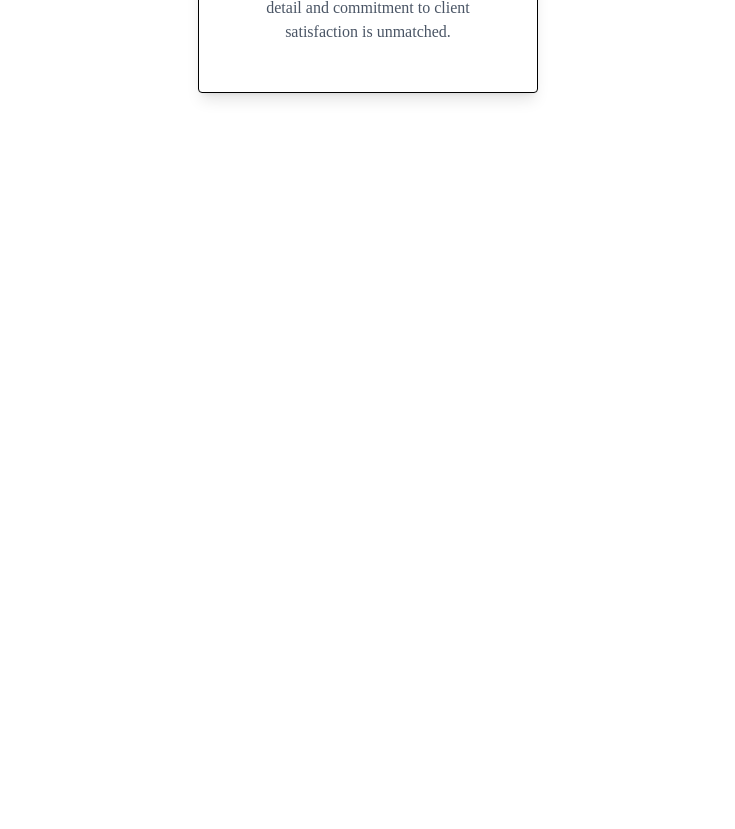
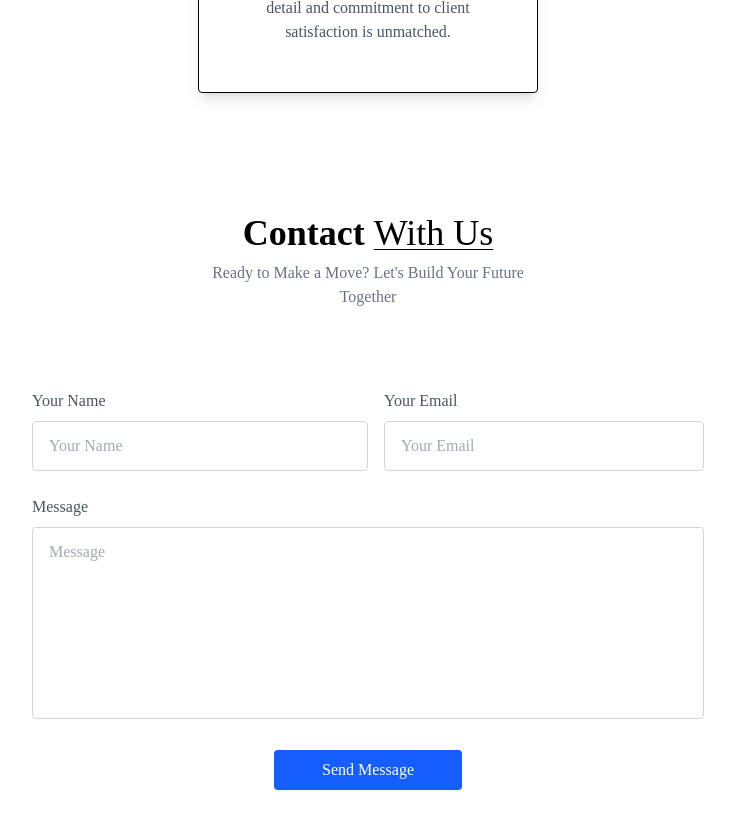
Before and after one commit to Siddiqui145/real_estate_web, a React (Vite) app: page / in a window 1280 px wide. Shown: the part 3340-4169 px from the top of the page, without its empty margins (272-1007 px from the left). Before the commit the page ends 3473 px from the top, so only its background shows below. Built offline with nearby package versions, Linux system fonts and the light colour scheme; a web font is replaced by a local one.

Commit message:
contact form done & toastify added

```diff
--- a/package.json
+++ b/package.json
@@ -11,7 +11,8 @@
   },
   "dependencies": {
     "react": "^19.1.1",
-    "react-dom": "^19.1.1"
+    "react-dom": "^19.1.1",
+    "react-toastify": "^11.0.5"
   },
   "devDependencies": {
     "@eslint/js": "^9.33.0",
--- a/src/App.jsx
+++ b/src/App.jsx
@@ -4,15 +4,18 @@
 import About from './components/About'
 import Projects from './components/Projects'
 import Testimonials from './components/Testimonials'
+import Contact from './components/Contact'
+import { ToastContainer, toast } from 'react-toastify';
 
 const App = () => {
   return (
     <div className='w-full overflow-hidden'>
-
+      <ToastContainer/>
       <Header/>
       <About/>
       <Projects/>
       <Testimonials/>
+      <Contact/>
     </div>
   )
 }
--- /dev/null
+++ b/src/components/Contact.jsx
@@ -0,0 +1,101 @@
+import React from "react";
+import { toast } from "react-toastify";
+
+const Contact = () => {
+  const [result, setResult] = React.useState("");
+
+  const onSubmit = async (event) => {
+    event.preventDefault();
+    setResult("Sending...");
+
+    const formData = new FormData(event.target);
+    formData.append("access_key", "f8550287-5393-46ed-95ac-25bb7f78bc62");
+
+    try {
+      const response = await fetch("https://api.web3forms.com/submit", {
+        method: "POST",
+        body: formData,
+      });
+
+      const data = await response.json();
+
+      if (data.success) {
+        setResult("");
+        toast.success("Form Submitted Successfully!");
+        event.target.reset();
+      } else {
+        toast.error(data.message);
+        setResult(data.message);
+      }
+    } catch (error) {
+      toast.error("Something went wrong. Please try again.");
+      setResult("Error submitting form");
+    }
+  };
+
+  return (
+    <div
+      className="text-center p-6 py-20 lg:px-32 w-full overflow-hidden"
+      id="Contact"
+    >
+      <h1 className="text-2xl sm:text-4xl font-bold mb-2 text-center">
+        Contact{" "}
+        <span className="underline underline-offset-4 decoration-1 under font-light">
+          With Us
+        </span>
+      </h1>
+      <p className="text-center text-gray-500 mb-12 max-w-80 mx-auto">
+        Ready to Make a Move? Let's Build Your Future Together
+      </p>
+
+      {/* ✅ Attach onSubmit to form */}
+      <form
+        onSubmit={onSubmit}
+        className="max-w-2xl mx-auto text-gray-600 pt-8"
+      >
+        <div className="flex flex-wrap">
+          <div className="w-full md:w-1/2 text-left">
+            Your Name
+            <input
+              className="w-full border border-gray-300 rounded py-3 px-4 mt-2"
+              type="text"
+              name="Name"
+              placeholder="Your Name"
+              required
+            />
+          </div>
+          <div className="w-full md:w-1/2 text-left md:pl-4">
+            Your Email
+            <input
+              className="w-full border border-gray-300 rounded py-3 px-4 mt-2"
+              type="email"
+              name="Email"
+              placeholder="Your Email"
+              required
+            />
+          </div>
+        </div>
+
+        <div className="text-left my-6">
+          Message
+          <textarea
+            className="w-full border border-gray-300 rounded py-3 px-4 mt-2 h-48 resize-none"
+            name="Message"
+            placeholder="Message"
+            required
+          ></textarea>
+        </div>
+
+        {/* ✅ Type submit, text updates from state */}
+        <button
+          type="submit"
+          className="bg-blue-600 text-white py-2 px-12 mb-10 rounded"
+        >
+          {result ? result : "Send Message"}
+        </button>
+      </form>
+    </div>
+  );
+};
+
+export default Contact;
```
Also changed, not shown: 1 other file (tests, documents, lock files or other folders).
